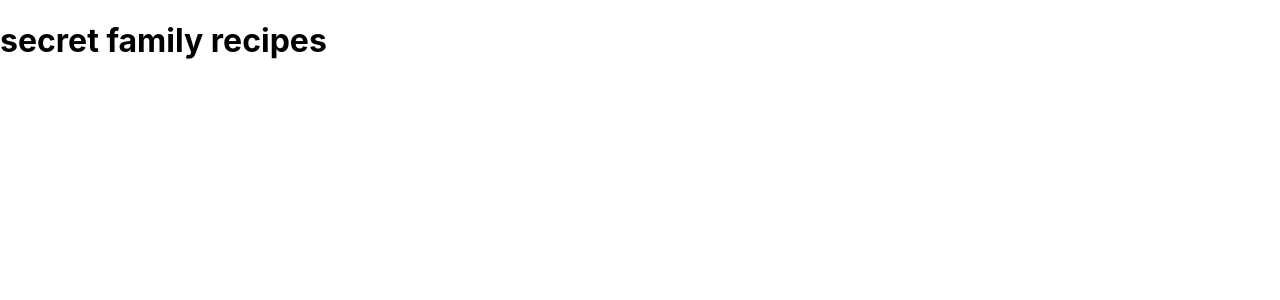
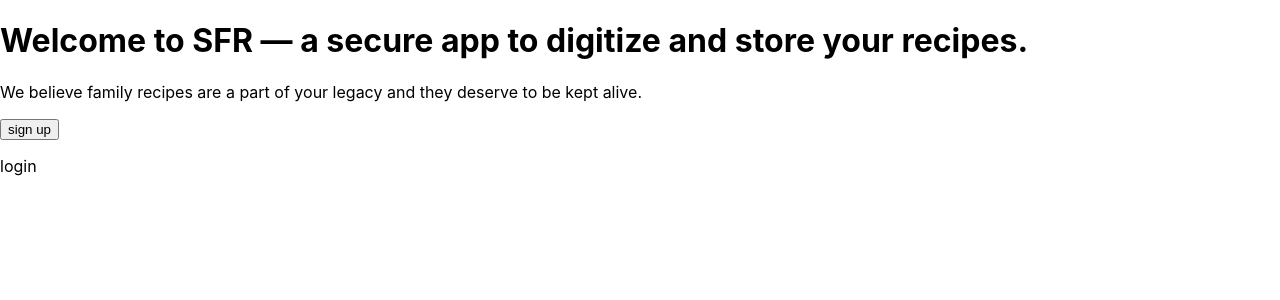
Before and after one commit to secret-family-recipes-04/front-end, a React (Create React App) app: page / in a window 1280 px wide. Shown: the top 300 px of the page. Built offline with nearby package versions, Linux system fonts and the light colour scheme.

Commit message:
built out home component

```diff
--- a/src/App.js
+++ b/src/App.js
@@ -1,9 +1,12 @@
 import './App.css';
+
+// import components
+import Home from './components/Home';
 
 function App() {
   return (
     <div className="App">
-      <h1>secret family recipes</h1>
+      <Home/>
     </div>
   );
 }
--- a/src/components/Home.js
+++ b/src/components/Home.js
@@ -0,0 +1,23 @@
+import React from 'react';
+
+export default function Home() {
+  return (
+  <div className='home-container'>
+
+    <div className='home-text'>
+        <h1>Welcome to SFR — a secure app to digitize and store your recipes.</h1>
+    </div>
+
+    <div className='home-details'>
+        <p>
+        We believe family recipes are a part of your legacy and they deserve to be kept alive.
+        </p>
+    </div>
+
+    <div className='home-button'>
+        <button>sign up</button>
+        <p>login</p>
+    </div>
+
+  </div>);
+}
```
